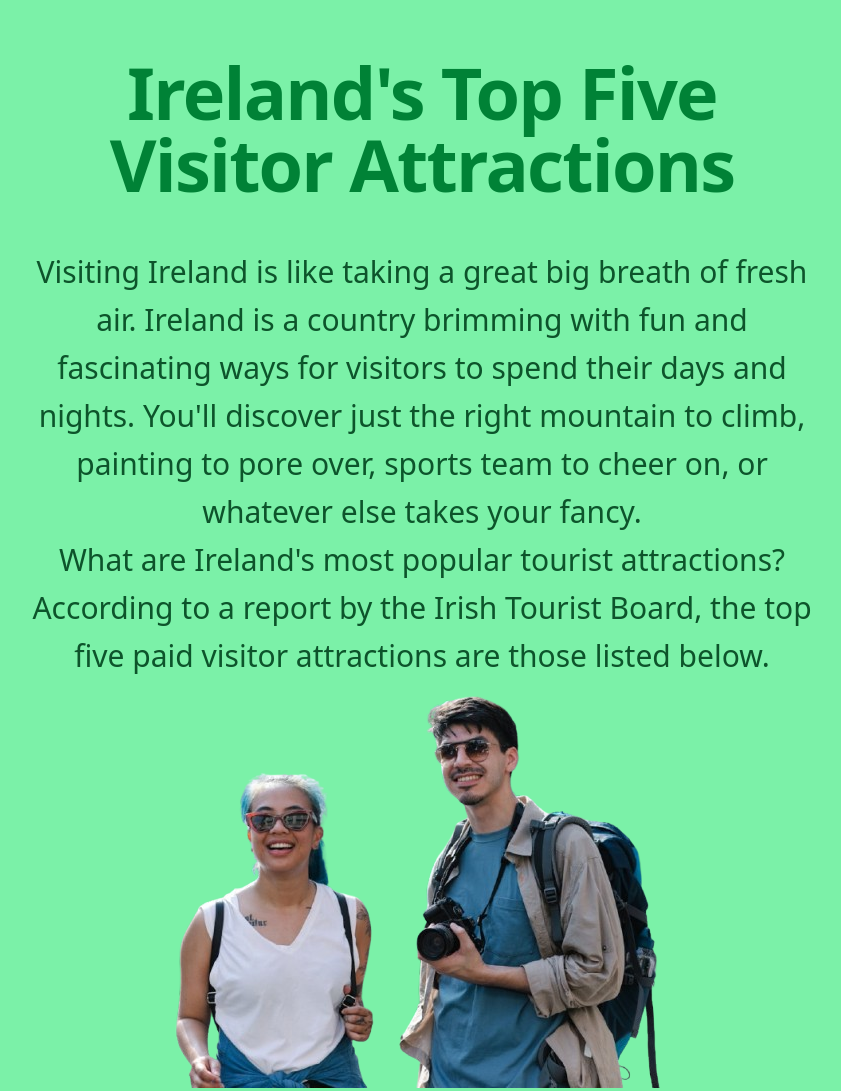
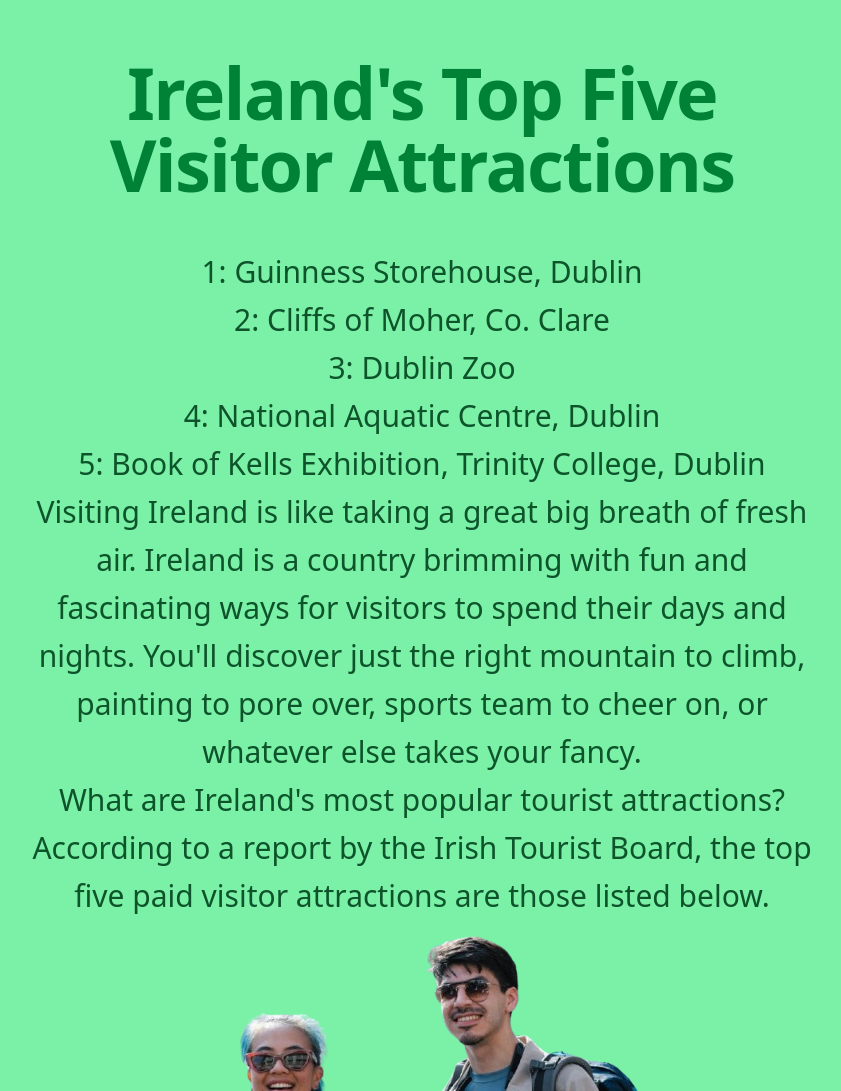
Before and after one commit to RodrigoMouraaaa/RodrigoMouraaaa.github.io, a plain HTML site: page exercises/page-5.html in a window 1280 px wide. Shown: the top 1091 px of the page, without its empty margins (218-1059 px from the left). Drawn offline with nearby package versions, Linux system fonts and the light colour scheme.

Commit message:
Add files via upload

```diff
--- a/exercises/page-5.html
+++ b/exercises/page-5.html
@@ -57,10 +57,16 @@
 
 </head>
 
-<body>
+<body id="top-of-page">
 
     <header>
         <h1>Ireland's Top Five Visitor Attractions</h1>
+
+        <p><a href="#guinness">1: Guinness Storehouse, Dublin</a></p>
+        <p><a href="#cliffs-of-moher">2: Cliffs of Moher, Co. Clare</a></p>
+        <p><a href="#dublin-zoo">3: Dublin Zoo</a></p>
+        <p><a href="#aquatic-centre">4: National Aquatic Centre, Dublin</a></p>
+        <p><a href="#kells-tcd">5: Book of Kells Exhibition, Trinity College, Dublin</a></p>
 
         <p>Visiting Ireland is like taking a great big breath of fresh air. Ireland is a country brimming with fun and
             fascinating ways for visitors to spend their days and nights. You'll discover just the right mountain to
@@ -76,7 +82,7 @@
 
         <section>
 
-            <h2>Guinness Storehouse, Dublin</h2>
+            <h2 id="guinness">Guinness Storehouse, Dublin</h2>
 
             <img src="assets/img/guinness-storehouse.jpg" alt="Guinness Storehouse">
             <p>Located at St. James's Gate Brewery, the <a href="https://www.guinness-storehouse.com/en"
@@ -91,7 +97,7 @@
             <p>Annual Number of Visitors: <b>1,711,281</b></p>
 
 
-            <h2>Cliffs of Moher, Co. Clare</h2>
+            <h2 id="cliffs-of-moher">Cliffs of Moher, Co. Clare</h2>
             <img src="assets/img/cliffs-of-moher.jpg" alt="">
             <p>You simply cannot travel to Ireland without paying a visit to the breathtaking <a
                     href="https://www.cliffsofmoher.ie" target="_blank">Cliffs of Moher</a>, situated in County Clare
@@ -104,7 +110,7 @@
             <p class="highlight-text">Annual Number of Visitors: <b>1,527,000</b></p>
 
 
-            <h2>Dublin Zoo</h2>
+            <h2 id="dublin-zoo">Dublin Zoo</h2>
             <img src="assets/img/dublin-zoo.jpg" alt="">
             <p>Established in 1830, <a href="https://www.dublinzoo.ie" target="_blank">Dublin Zoo</a> works in
                 partnership with zoos worldwide to make a significant contribution to the conservation of the endangered
@@ -116,7 +122,7 @@
             <p class="highlight-text">Annual Number of Visitors: <b>1,264,300</b></p>
 
 
-            <h2>National Aquatic Centre, Dublin</h2>
+            <h2 id="aquatic-centre">National Aquatic Centre, Dublin</h2>
             <img src="assets/img/national-aquatic-centre.jpg" alt="">
             <p>Located in the Dublin suburb of Blanchardstown, Dublin, the <a
                     href="https://www.nationalaquaticcentre.ie" target="_blank">National Aquatic Centre</a> is Ireland's
@@ -128,7 +134,7 @@
             <p class="highlight-text">Annual Number of Visitors: <b>1,099,756</b></p>
 
 
-            <h2>Book of Kells Exhibition, Trinity College, Dublin</h2>
+            <h2 id="kells-tcd">Book of Kells Exhibition, Trinity College, Dublin</h2>
             <img src="assets/img/book-of-kells.jpg" alt="">
             <p>Based at Trinity College in the heart of Dublin city, the <a
                     href="https://www.tcd.ie/visitors/book-of-kells/" target="_blank">Book of Kells Exhibition</a> is a
@@ -139,6 +145,7 @@
             </p>
             <p class="highlight-text">Annual Number of Visitors: <b>983,410</b></p>
 
+            <p><a href="#top-of-page">Return to top of page</a></p>
         </section>
 
     </main>
```
Also changed, not shown: exercises/page-4.html (+2 -1 lines).
